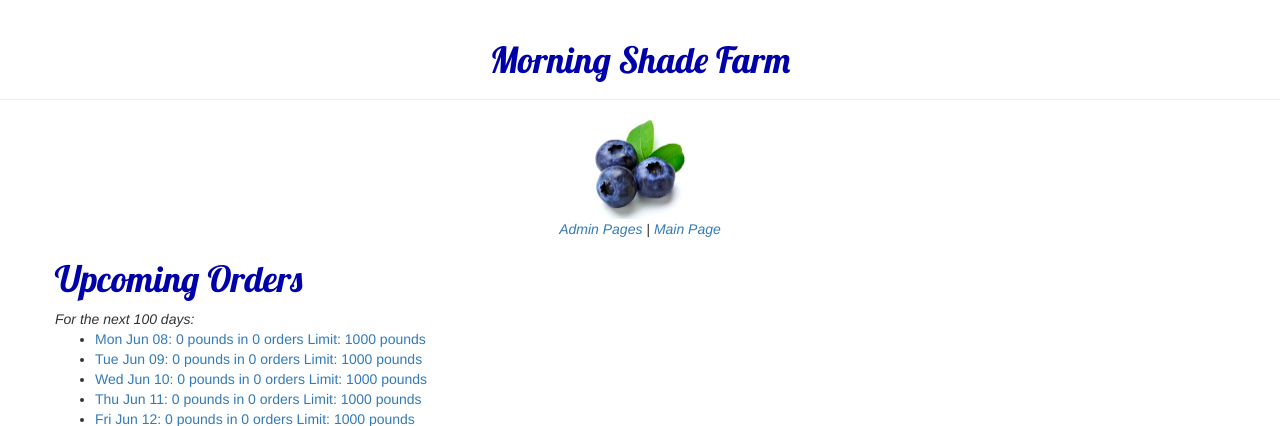
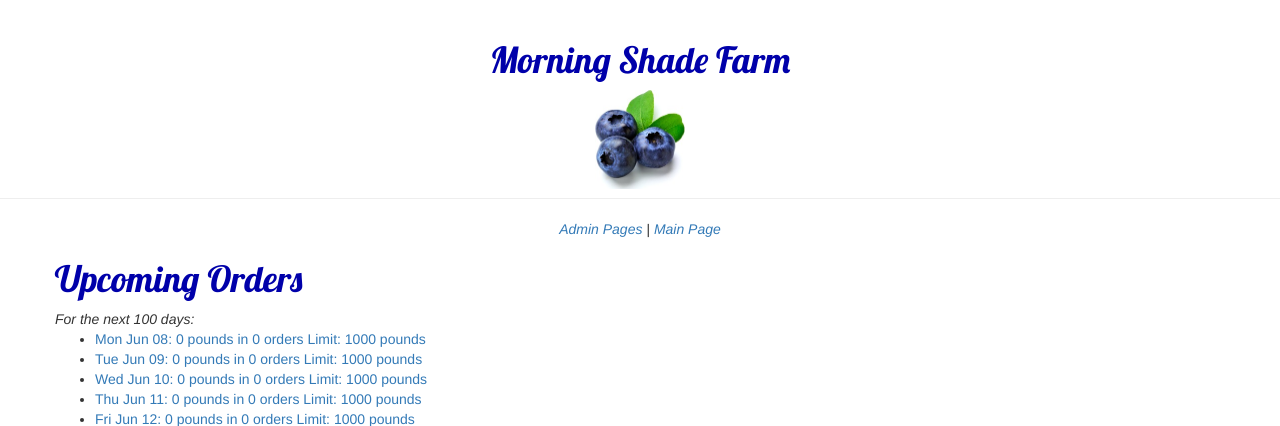
Before and after one commit to bernardthered/morning-shade-farm, a Django app: page /orders/upcoming in a window 1280 px wide. Shown: the top 426 px of the page. Run offline with Django 3.2, Linux system fonts and the light colour scheme; the visitor is signed in with stand-in values (Sample User, id 1); data comes from the database, SQL or seed files in the repository; data that the repository does not hold is empty; some libraries are stand-ins or nearby versions.

Commit message:
Show placeholder text for time choice field
Instead of showing "-----" as the default, show "Approximate pickup time".

Also modernize the HTML a bit.

```diff
--- a/orders/forms.py
+++ b/orders/forms.py
@@ -7,6 +7,7 @@ from django import forms
 from django.conf import settings
 from django.core.exceptions import ValidationError
 from django.db.models import Sum
+from django.forms import ModelChoiceField, ChoiceField
 from django.urls import reverse
 from dynamic_preferences.registries import global_preferences_registry
 from phonenumber_field.widgets import PhoneNumberInternationalFallbackWidget
@@ -75,7 +76,8 @@ class OrderForm(forms.ModelForm):
         self.fields['pickup_date'].widget = \
             DateTimePicker(options={"format": "MM/DD/YYYY"})
         self.fields['pickup_date'].validators = [after_yesterday, is_during_the_season]
-        self.fields['pickup_time'].widget.attrs['required'] = 'required'
+        time_choices = [(None, "Approximate pickup time"), *Order.TIME_CHOICES]
+        self.fields['pickup_time'] = ChoiceField(choices=time_choices, required=True)
 
         if settings.DEBUG:
             self.fields['quantity'].initial = 1000
--- a/orders/templates/orders/base.html
+++ b/orders/templates/orders/base.html
@@ -22,13 +22,10 @@
         <meta name="viewport" content="width=device-width, initial-scale=1">
     </head>
     <body>
-        <div class="page-header">
-            <center><h1>Morning Shade Farm</h1></center>
+        <div class="page-header" style="text-align:center;">
+            <h1>Morning Shade Farm</h1>
+            <img src="{% static 'blueberries.jpg' %}" width=90px>
         </div>
-
-        <center>
-            <img src="{% static 'blueberries.jpg' %}" width=90px>
-        </center>
 
         <div class="content container">
             {% if messages %}
@@ -47,7 +44,7 @@
 
         <div class="content container">
             <div id="footer-links" class="row" style="font-size:large">
-                    <center><p>
+                    <p style="text-align:center;">
                         {% url 'index' as the_url %}
                         {% if request.get_full_path != the_url %}
                             <a href="/">Main Page</a> |
@@ -61,8 +58,7 @@
                             | <a href="/admin">Admin Pages</a> |
                             <a href="/orders/upcoming">Upcoming Orders</a>
                         {% endif %}
-                        </i>
-                    </p></center>
+                    </p>
             </div>
         </div>
     </body>
```
